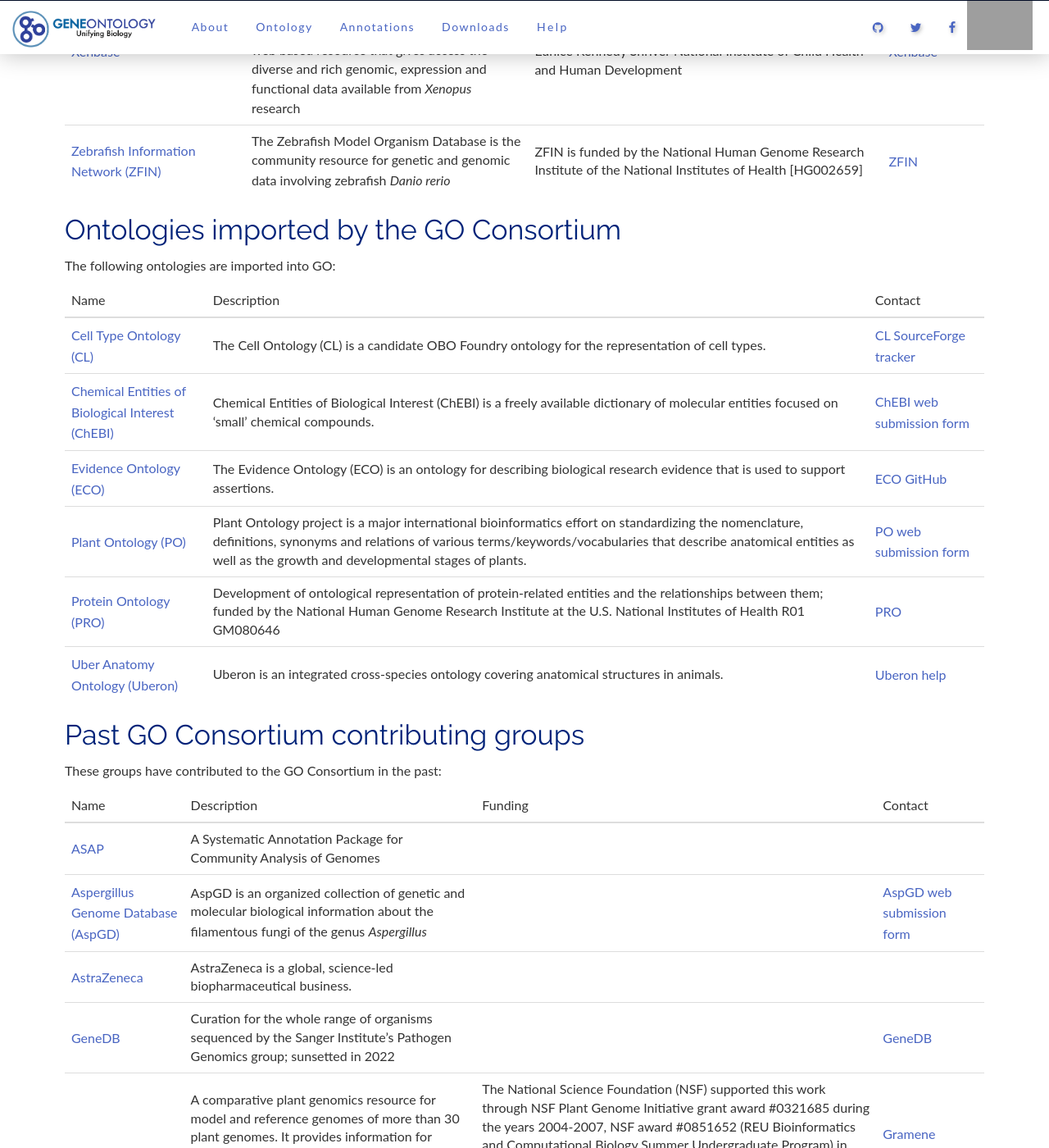
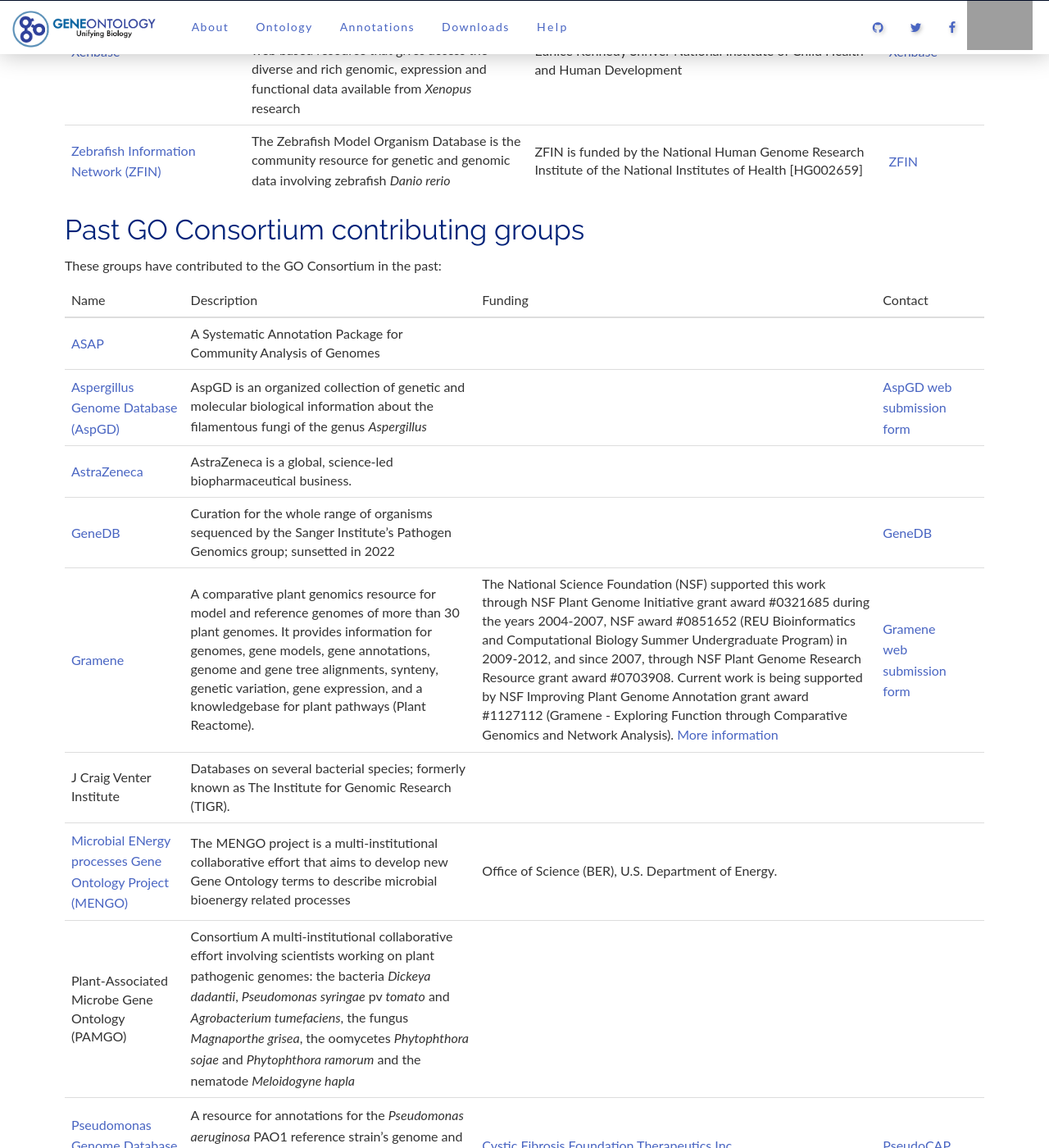
Before and after one commit to geneontology/geneontology.github.io, a Jekyll site: the page built from _docs/annotation-contributors.md, in a window 1280 px wide and 1400 px high, scrolled down 4293 px. Shown: the whole window at 82% size. Built offline with Jekyll 4.4.1, drawn with Linux system fonts in a browser that asks for light colours; nearby versions of some CDN libraries; grey boxes are pictures that could not be loaded.

Commit message:
Update annotation-contributors.md
removing ontologies as they're duplicated on the collaborations page.

```diff
--- a/_docs/annotation-contributors.md
+++ b/_docs/annotation-contributors.md
@@ -55,19 +55,6 @@
 |[Xenbase](https://www.xenbase.org/entry/){:target="blank"} | Xenbase's mission is to provide the international research community with a comprehensive, integrated and easy to use web based resource that gives access the diverse and rich genomic, expression and functional data available from *Xenopus* research | Xenbase is supported by NICHD P41 HD064556 from the Eunice Kennedy Shriver National Institute of Child Health and Human Development | [Xenbase](https://www.xenbase.org/entry/static-xenbase/contactUs.jsp){:target="blank"}|
 |[Zebrafish Information Network (ZFIN)](http://zfin.org/){:target="blank"}| 	The Zebrafish Model Organism Database is the community resource for genetic and genomic data involving zebrafish *Danio rerio*| ZFIN is funded by the National Human Genome Research Institute of the National Institutes of Health [HG002659]	|  	[ZFIN](mailto:curators@zfin.org)|
 
-## Ontologies imported by the GO Consortium
-
-The following ontologies are imported into GO:
-
-|Name |	Description |	Contact|
-|-----|-------------|--------|
-|[Cell Type Ontology (CL)](http://cellontology.org/){:target="blank"} |	The Cell Ontology (CL) is a candidate OBO Foundry ontology for the representation of cell types. |	[CL SourceForge tracker](https://sourceforge.net/p/obo/cell-ontology-cl-requests/){:target="blank"}|
-|[Chemical Entities of Biological Interest (ChEBI)](http://www.ebi.ac.uk/chebi/){:target="blank"} |	Chemical Entities of Biological Interest (ChEBI) is a freely available dictionary of molecular entities focused on ‘small’ chemical compounds. |	[ChEBI web submission form](http://www.ebi.ac.uk/chebi/emailChebiForward.do){:target="blank"}|
-|[Evidence Ontology (ECO)](http://www.evidenceontology.org/){:target="blank"}| The Evidence Ontology (ECO) is an ontology for describing biological research evidence that is used to support assertions. 	 |[ECO GitHub](https://github.com/evidenceontology/evidenceontology/issues/new){:target="blank"}|
-|[Plant Ontology (PO)](http://www.plantontology.org/){:target="blank"}| 	Plant Ontology project is a major international bioinformatics effort on standardizing the nomenclature, definitions, synonyms and relations of various terms/keywords/vocabularies that describe anatomical entities as well as the growth and developmental stages of plants. |	[PO web submission form](http://www.plantontology.org/contact){:target="blank"}|
-|[Protein Ontology (PRO)](http://pir.georgetown.edu/pro/){:target="blank"} |	Development of ontological representation of protein-related entities and the relationships between them; funded by the National Human Genome Research Institute at the U.S. National Institutes of Health R01 GM080646 |	[PRO](https://sourceforge.net/p/pro-obo/term-requests/){:target="blank"}|
-|[Uber Anatomy Ontology (Uberon)](http://uberon.github.io/){:target="blank"} |	Uberon is an integrated cross-species ontology covering anatomical structures in animals. 	| [Uberon help](mailto:cjmungall@lbl.gov)|
-
 ## Past GO Consortium contributing groups
 
 These groups have contributed to the GO Consortium in the past:
```
